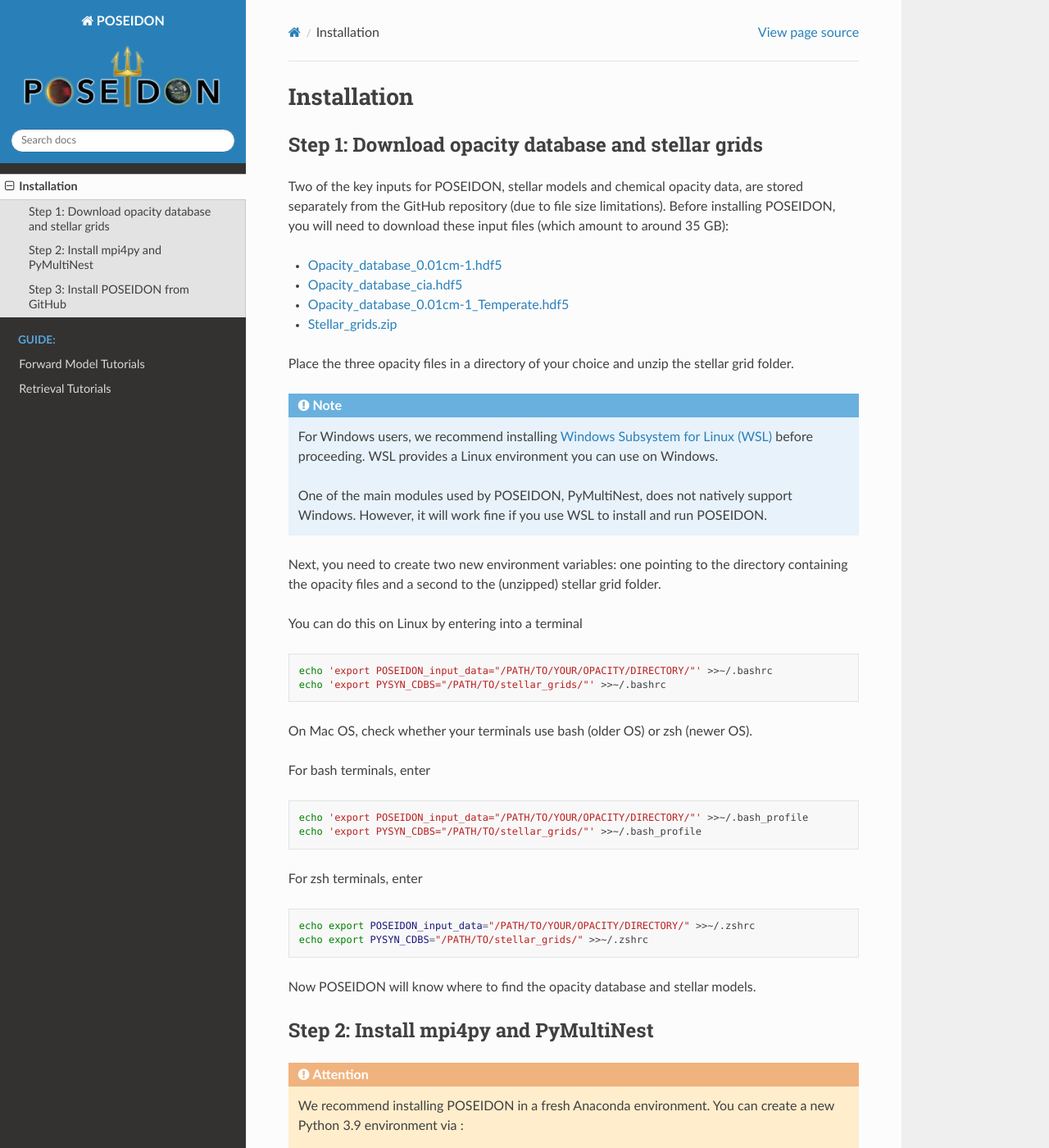
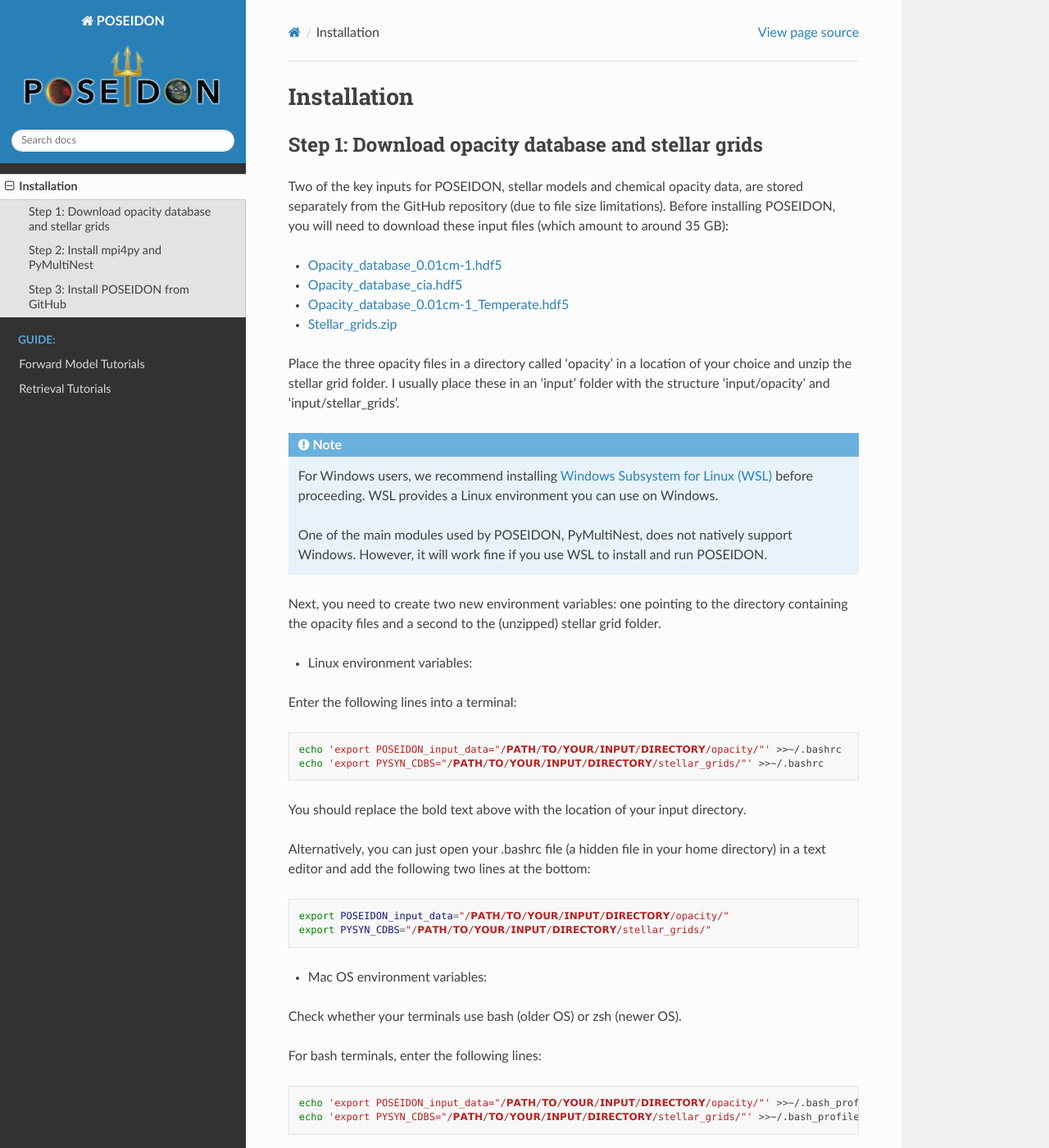
Before and after one commit to MartianColonist/POSEIDON, a Sphinx documentation site: the page built from docs/content/installation.rst, in a window 1280 px wide and 1400 px high. Shown: the whole window at 82% size. Built offline with Sphinx 7.4.7 and the Read the Docs theme 2.0.0, drawn with Linux system fonts in a browser that asks for light colours; pages that are not in the unit, such as notebooks, are missing from menus; some of the changed text lies outside the part shown.

Commit message:
Clearer installation instructions

```diff
--- a/docs/content/installation.rst
+++ b/docs/content/installation.rst
@@ -14,8 +14,9 @@ Before installing POSEIDON, you will need to download these input files
 * `Opacity_database_0.01cm-1_Temperate.hdf5 <https://drive.google.com/file/d/1hYLTzIy7cVicqGU8LHmLnq-3WQuyKISX/view?usp=sharing>`_
 * `Stellar_grids.zip <https://drive.google.com/file/d/1xZzbVserwHZx0jmmhhEeQzk5RnxjFf2C/view?usp=sharing>`_
 
-Place the three opacity files in a directory of your choice and unzip the stellar
-grid folder.
+Place the three opacity files in a directory called 'opacity' in a location of
+your choice and unzip the stellar grid folder. I usually place these in an
+'input' folder with the structure 'input/opacity' and 'input/stellar_grids'.
 
 .. note::
    For Windows users, we recommend installing `Windows Subsystem for Linux (WSL)
@@ -30,28 +31,42 @@ Next, you need to create two new environment variables: one pointing to the
 directory containing the opacity files and a second to the (unzipped) stellar
 grid folder.
 
-You can do this on Linux by entering into a terminal
+* Linux environment variables:
+
+Enter the following lines into a terminal:
 
 .. code-block:: bash
 
-   echo 'export POSEIDON_input_data="/PATH/TO/YOUR/OPACITY/DIRECTORY/"' >>~/.bashrc
-   echo 'export PYSYN_CDBS="/PATH/TO/stellar_grids/"' >>~/.bashrc
+   echo 'export POSEIDON_input_data="/𝗣𝗔𝗧𝗛/𝗧𝗢/𝗬𝗢𝗨𝗥/𝗜𝗡𝗣𝗨𝗧/𝗗𝗜𝗥𝗘𝗖𝗧𝗢𝗥𝗬/opacity/"' >>~/.bashrc
+   echo 'export PYSYN_CDBS="/𝗣𝗔𝗧𝗛/𝗧𝗢/𝗬𝗢𝗨𝗥/𝗜𝗡𝗣𝗨𝗧/𝗗𝗜𝗥𝗘𝗖𝗧𝗢𝗥𝗬/stellar_grids/"' >>~/.bashrc
 
-On Mac OS, check whether your terminals use bash (older OS) or zsh (newer OS).
+You should replace the bold text above with the location of your input directory.
 
-For bash terminals, enter
+Alternatively, you can just open your .bashrc file (a hidden file in your home
+directory) in a text editor and add the following two lines at the bottom:
 
 .. code-block:: bash
 
-   echo 'export POSEIDON_input_data="/PATH/TO/YOUR/OPACITY/DIRECTORY/"' >>~/.bash_profile
-   echo 'export PYSYN_CDBS="/PATH/TO/stellar_grids/"' >>~/.bash_profile
+   export POSEIDON_input_data="/𝗣𝗔𝗧𝗛/𝗧𝗢/𝗬𝗢𝗨𝗥/𝗜𝗡𝗣𝗨𝗧/𝗗𝗜𝗥𝗘𝗖𝗧𝗢𝗥𝗬/opacity/"
+   export PYSYN_CDBS="/𝗣𝗔𝗧𝗛/𝗧𝗢/𝗬𝗢𝗨𝗥/𝗜𝗡𝗣𝗨𝗧/𝗗𝗜𝗥𝗘𝗖𝗧𝗢𝗥𝗬/stellar_grids/"
 
-For zsh terminals, enter
+* Mac OS environment variables:
+
+Check whether your terminals use bash (older OS) or zsh (newer OS).
+
+For bash terminals, enter the following lines:
 
 .. code-block:: bash
 
-   echo export POSEIDON_input_data="/PATH/TO/YOUR/OPACITY/DIRECTORY/" >>~/.zshrc
-   echo export PYSYN_CDBS="/PATH/TO/stellar_grids/" >>~/.zshrc
+   echo 'export POSEIDON_input_data="/𝗣𝗔𝗧𝗛/𝗧𝗢/𝗬𝗢𝗨𝗥/𝗜𝗡𝗣𝗨𝗧/𝗗𝗜𝗥𝗘𝗖𝗧𝗢𝗥𝗬/opacity/"' >>~/.bash_profile
+   echo 'export PYSYN_CDBS="/𝗣𝗔𝗧𝗛/𝗧𝗢/𝗬𝗢𝗨𝗥/𝗜𝗡𝗣𝗨𝗧/𝗗𝗜𝗥𝗘𝗖𝗧𝗢𝗥𝗬/stellar_grids/"' >>~/.bash_profile
+
+For zsh terminals, instead enter the following lines:
+
+.. code-block:: bash
+
+   echo export POSEIDON_input_data="/𝗣𝗔𝗧𝗛/𝗧𝗢/𝗬𝗢𝗨𝗥/𝗜𝗡𝗣𝗨𝗧/𝗗𝗜𝗥𝗘𝗖𝗧𝗢𝗥𝗬/opacity/" >>~/.zshrc
+   echo export PYSYN_CDBS="/𝗣𝗔𝗧𝗛/𝗧𝗢/𝗬𝗢𝗨𝗥/𝗜𝗡𝗣𝗨𝗧/𝗗𝗜𝗥𝗘𝗖𝗧𝗢𝗥𝗬/stellar_grids/" >>~/.zshrc
 
 Now POSEIDON will know where to find the opacity database and stellar models.
 
@@ -65,7 +80,7 @@ ______________________________________
 
    .. code-block:: bash
 
-    conda create --name \b YOUR_ENV_NAME_HERE \b python=3.9
+    conda create --name 𝗬𝗢𝗨𝗥_𝗘𝗡𝗩_𝗡𝗔𝗠𝗘_𝗛𝗘𝗥𝗘 python=3.9
 
 MultiNest is the main sampling algorithm used for parameter space exploration
 in POSEIDON retrievals. MultiNest has a convenient Python wrapper, PyMultiNest.
```
